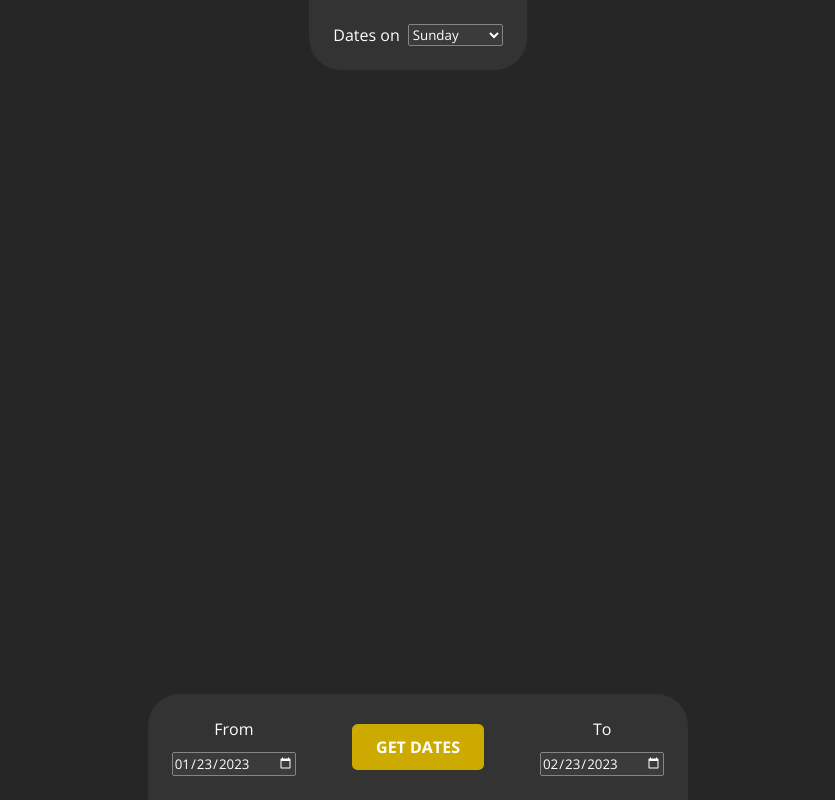
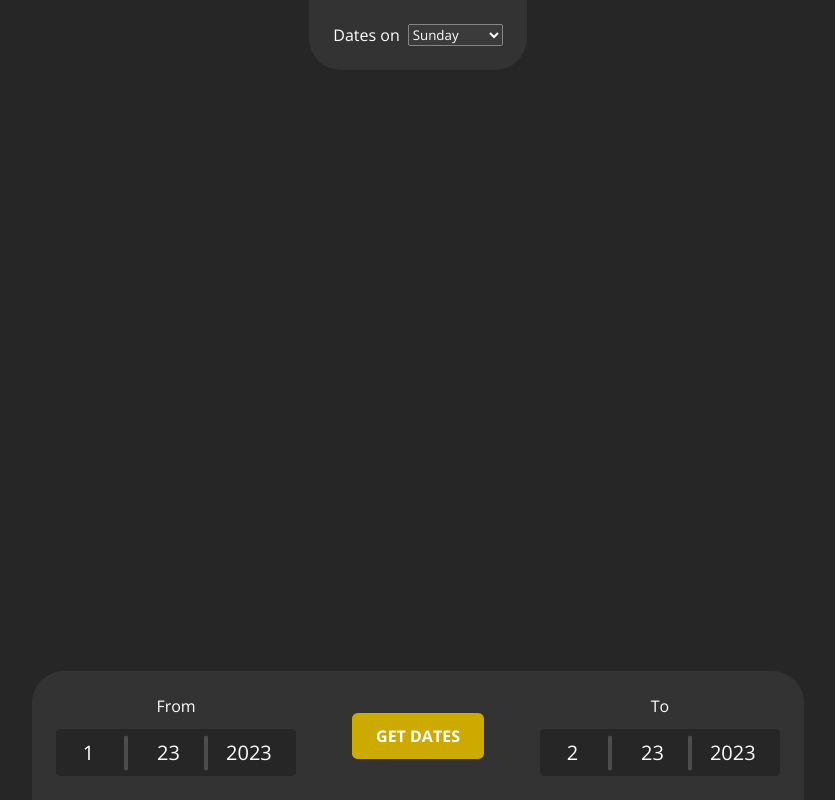
Before and after one commit to liquidwater0/day-of-week-dates, a React (Vite) app: page / in a window 1280 px wide. Shown: the whole page, without its empty margins (222-1057 px from the left). Built offline with nearby package versions, Linux system fonts and the light colour scheme.

Commit message:
date inputs work

```diff
--- a/src/App.tsx
+++ b/src/App.tsx
@@ -63,12 +63,11 @@ function App() {
 			<footer className='footer container'>
 				<div className='input-container'>
 					<label htmlFor="startDateInput">From</label>
-					<input
+					<DateInput
 						id='startDateInput'
-						type="date"
 						defaultValue={getFormattedDate(startDate)}
-						onChange={({ target }) => {
-							const [year, month, day] = target.value.split("-");
+						onDateChange={date => {
+							const [year, month, day] = date.split("-");
 							setStartDate(new Date(parseInt(year), parseInt(month) - 1, parseInt(day)));
 						}}
 					/>
@@ -80,20 +79,11 @@ function App() {
 
 				<div className='input-container'>
 					<label htmlFor="endDateInput">To</label>
-					{/* <DateInput
+					<DateInput
 						id='endDateInput'
 						defaultValue={getFormattedDate(endDate)}
-						onChange={(event) => {
-							const [year, month, day] = (event.target as HTMLInputElement).value.split("-");
-							setEndDate(new Date(parseInt(year), parseInt(month) - 1, parseInt(day)));
-						}}
-					/> */}
-					<input
-						id='endDateInput'
-						type="date"
-						defaultValue={getFormattedDate(endDate)}
-						onChange={({ target }) => {
-							const [year, month, day] = target.value.split("-");
+						onDateChange={date => {
+							const [year, month, day] = date.split("-");
 							setEndDate(new Date(parseInt(year), parseInt(month) - 1, parseInt(day)));
 						}}
 					/>
--- a/src/components/DateInput/index.tsx
+++ b/src/components/DateInput/index.tsx
@@ -1,11 +1,14 @@
 import type { HTMLAttributes, ChangeEvent } from 'react';
 import { useState, useEffect, useRef } from 'react';
+import { useFirstRenderEffect } from '../../hooks/useFirstRenderEffect';
 import { checkValidDate } from '../../utils/checkValidDate';
+import { getFormattedDate } from '../../utils/getFormattedDate';
 
-type DateInputProps = HTMLAttributes<HTMLInputElement>;
+type DateInputProps = {
+    onDateChange?: (date: string) => void
+} & HTMLAttributes<HTMLInputElement>;
 
-//Fix valid state not working properly
-export default function DateInput({ ...props }: DateInputProps) {
+export default function DateInput({ onDateChange, ...props }: DateInputProps) {
     const dateInputRef = useRef<HTMLInputElement>(null!);
 
     const monthInputRef = useRef<HTMLInputElement>(null!);
@@ -16,47 +19,61 @@ export default function DateInput({ ...props }: DateInputProps) {
     const [day, setDay] = useState<number>(0);
     const [year, setYear] = useState<number>(0);
 
-    const [isValid, setIsValid] = useState<boolean>();
+    const [isValid, setIsValid] = useState<boolean>(true);
 
     useEffect(() => {
         const dateInput = dateInputRef.current;
         const [year, month, day] = dateInput.value.split("-");
+        const date = new Date(dateInput.value);
 
         setYear(+year);
         setMonth(+month);
         setDay(+day);
-    }, []);
 
-    useEffect(() => {
-        const dateInput = dateInputRef.current;
-
-        if (checkValidDate(new Date(dateInput.value))) {
+        if (checkValidDate(new Date(date))) {
             setIsValid(true);
         } else {
             setIsValid(false);
         }
+    }, []);
+
+    useFirstRenderEffect(() => {
+        const dateInput = dateInputRef.current;
+        const date = new Date(`${year}-${month}-${day}`);
+
+        if (checkValidDate(date)) {
+            setIsValid(true);
+        } else {
+            setIsValid(false);
+        }
+
+        dateInput.value = getFormattedDate(date);
+
+        if (onDateChange) {
+            onDateChange(dateInput.value);
+        }
     }, [month, day, year]);
 
-    function handleMonthChange(event: ChangeEvent) {
-        const value = (event.target as HTMLInputElement).value;
+    function handleMonthChange(event: ChangeEvent<HTMLInputElement>) {
+        const value = event.target.value;
         setMonth(+value);
 
-        if (monthInputRef.current.value.length >= 2) {
-            dayInputRef.current.focus();
-        }
+        // if (monthInputRef.current.value.length >= 2) {
+        //     dayInputRef.current.focus();
+        // }
     }
 
-    function handleDayChange(event: ChangeEvent) {
-        const value = (event.target as HTMLInputElement).value;
+    function handleDayChange(event: ChangeEvent<HTMLInputElement>) {
+        const value = event.target.value;
         setDay(+value);
 
-        if (dayInputRef.current.value.length >= 2) {
-            yearInputRef.current.focus();
-        }
+        // if (dayInputRef.current.value.length >= 2) {
+        //     yearInputRef.current.focus();
+        // }
     }
 
-    function handleYearChange(event: ChangeEvent) {
-        const value = (event.target as HTMLInputElement).value;
+    function handleYearChange(event: ChangeEvent<HTMLInputElement>) {
+        const value = event.target.value;
         setYear(+value);
     }
 
--- /dev/null
+++ b/src/hooks/useFirstRenderEffect.ts
@@ -0,0 +1,14 @@
+import { useEffect, useRef } from "react";
+
+export function useFirstRenderEffect(callback: () => void, dependencies: any[]) {
+    const firstRender = useRef<boolean>(true);
+
+    useEffect(() => {
+        if (firstRender.current) {
+            firstRender.current = false;
+            return;
+        }
+
+        callback();
+    }, dependencies);
+}
```
